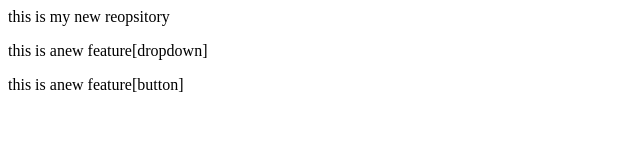
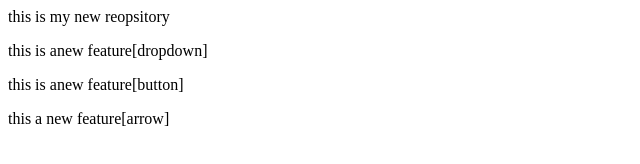
Before and after one commit to ekta151/demo_project, a plain HTML site: page index.html in a window 1280 px wide. Shown: the whole page, without its empty margins (0-640 px from the left). Drawn offline with Linux system fonts and the light colour scheme.

Commit message:
navigation arrow  added

```diff
--- a/index.html
+++ b/index.html
@@ -1,3 +1,4 @@
 <p>this is my new reopsitory</p>
 <p>this is anew feature[dropdown]</p>
 <p>this is anew feature[button]</p>
+<p>this a new feature[arrow]</p>
```
